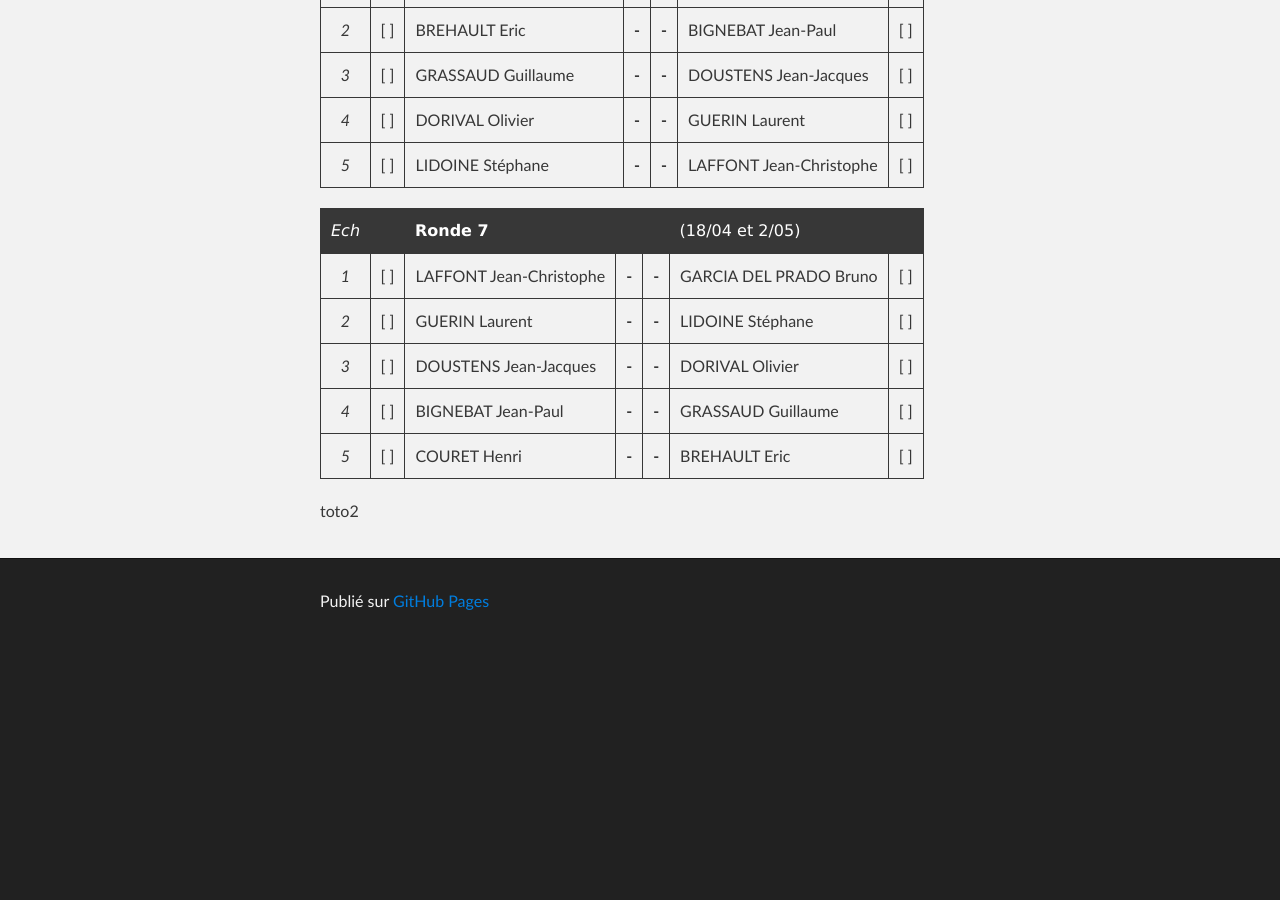
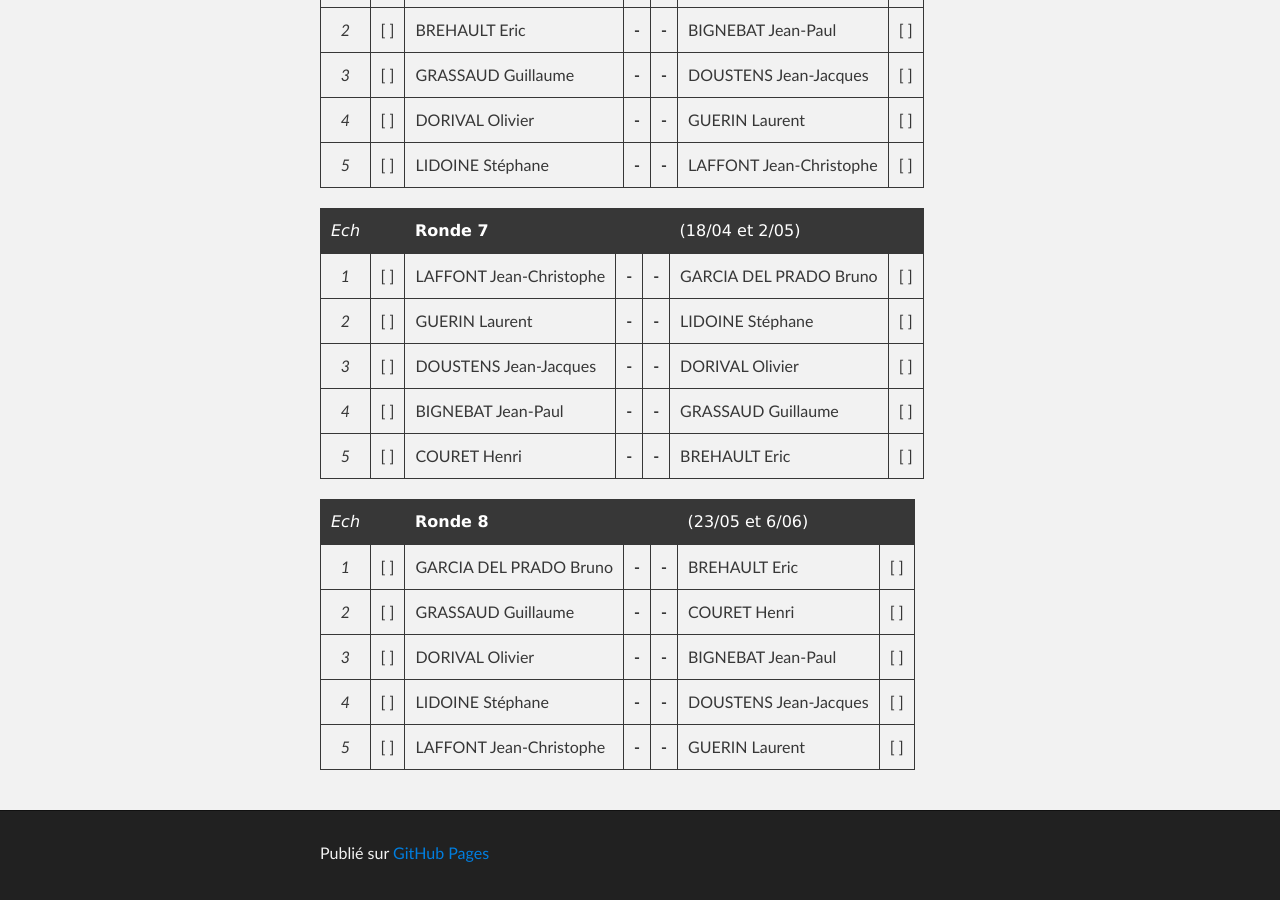
Before and after one commit to echiquier-villeneuve-tolosane/echiquier-villeneuve-tolosane.github.io, a Jekyll site: the page built from club.md, in a window 1280 px wide and 900 px high, scrolled down 2410 px. Built offline with Jekyll 4.4.1, drawn with Linux system fonts in a browser that asks for light colours; nearby versions of some CDN libraries; before the commit the page ends 3058 px from its top, so only the background shows below that.

Commit message:
Updated club.md

```diff
--- a/club.md
+++ b/club.md
@@ -81,4 +81,10 @@ La cadence est 1h30 + 30s/c pour les 40 premiers coups suivi d'un incrément de
 |*4*| [ ] | BIGNEBAT Jean-Paul      |**-**|**-**| GRASSAUD Guillaume     | [ ] |
 |*5*| [ ] | COURET Henri            |**-**|**-**| BREHAULT Eric          | [ ] |
 
-toto2
+|*Ech*|     | **Ronde 8**           |     |     |  (23/05 et 6/06)       |     |
+|:-:|:---:| ----------------------- |:---:|:---:| ---------------------- |:---:|
+|*1*| [ ] | GARCIA DEL PRADO Bruno  |**-**|**-**| BREHAULT Eric          | [ ] |
+|*2*| [ ] | GRASSAUD Guillaume      |**-**|**-**| COURET Henri           | [ ] |
+|*3*| [ ] | DORIVAL Olivier         |**-**|**-**| BIGNEBAT Jean-Paul     | [ ] |
+|*4*| [ ] | LIDOINE Stéphane        |**-**|**-**| DOUSTENS Jean-Jacques  | [ ] |
+|*5*| [ ] | LAFFONT Jean-Christophe |**-**|**-**| GUERIN Laurent         | [ ] |
```
